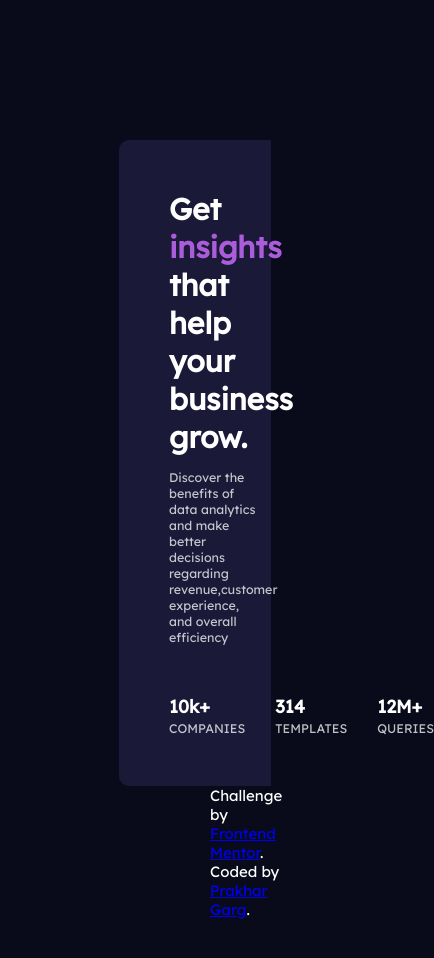
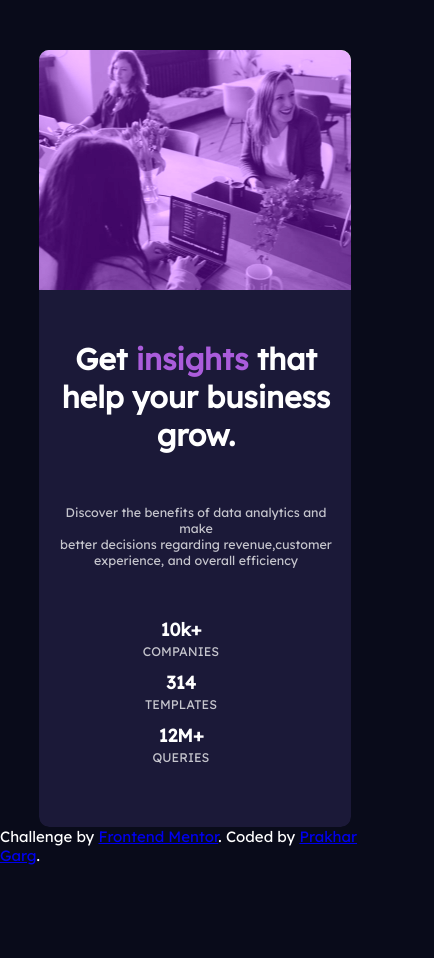
Before and after one commit to Prakhargarg-2010196/stats-preview-card, a plain HTML site: page index.html in a window 390 px wide. Shown: the whole page, 434 px wide, since content can reach past the window. After the commit the page ends 865 px from the top, so only its background shows below. Drawn offline with Linux system fonts and the light colour scheme.

Commit message:
Adding MOBILE compatible chages

```diff
--- a/index.html
+++ b/index.html
@@ -3,7 +3,6 @@
 	<head>
 		<meta charset="UTF-8" />
 		<meta name="viewport" content="width=device-width, initial-scale=1.0" />
-		<!-- displays site properly based on user's device -->
 
 		<link
 			rel="icon"
@@ -12,18 +11,21 @@
 			href="./images/favicon-32x32.png"
 		/>
 		<link rel="stylesheet" href="styles.css" />
-		<title>Frontend Mentor | Stats preview card component</title>
+		<title>Stats preview card component</title>
 	</head>
 	<body>
 		<div class="container">
+			<div class="card-image-mobile">
+				<div class="overlay-mobile"></div>
+			</div>
 			<div class="card-content">
 				<h1>
-					Get <em>insights</em> that help <br />
+					Get <em>insights</em> that help
 					your business grow.
 				</h1>
 				<p>
-					Discover the benefits of data analytics and make <br />better
-					decisions regarding revenue,customer<br />
+					Discover the benefits of data analytics and make <br> better
+					decisions regarding revenue,customer <br>
 					experience, and overall efficiency
 				</p>
 				<div class="stat-bar">
--- a/styles.css
+++ b/styles.css
@@ -6,7 +6,7 @@
 *::before {
 	padding: 0;
 	margin: 0;
-
+	overflow: hidden;
 	box-sizing: border-box;
 	font-family: "Lexend Deca", "Inter", "sans-serif";
 }
@@ -19,27 +19,25 @@ html {
 	background-color: hsl(233, 47%, 7%);
 	font-size: 15px;
 	color: #fff;
-    padding:50px;
+	overflow: hidden;
 
-    overflow: none;
 }
 .container {
-
 	border-radius: 10px;
 	display: flex;
 	flex-direction: row;
 	width: 80%;
-    padding-top:40px;
-    margin:0 auto;
+	padding-top:150px;
+	margin: 0 auto;
 }
 .card-content {
 	padding: 50px;
-    padding-right:10px;
+	padding-right: 10px;
 	background-color: hsl(244, 38%, 16%);
 	border-radius: inherit;
 	border-top-right-radius: 0;
 	border-bottom-right-radius: 0;
-    width:100%;
+	width: 100%;
 }
 .card-content h1 {
 	font-weight: 700;
@@ -52,28 +50,28 @@ html {
 }
 .card-image {
 	background: url(/images/image-header-desktop.jpg);
-	background-position: center center ;
+	background-position: center center;
 	background-size: cover;
 	width: 100%;
 	position: relative;
 	border-radius: inherit;
 	border-top-left-radius: 0;
 	border-bottom-left-radius: 0;
-    filter:contrast(150%);
+	filter: contrast(150%);
 }
-.card-image .overlay{
+.overlay {
 	position: absolute;
-    top:0;
+	top: 0;
 	bottom: 0;
 	right: 0;
-    left:0;
-    border-radius:inherit;
+	left: 0;
+	border-radius: inherit;
 	border-top-left-radius: 0;
 	border-bottom-left-radius: 0;
 	background-color: hsl(277, 64%, 61%);
-    opacity: .5;
+	opacity: 0.5;
+}
 
-}
 .stat-bar {
 	display: flex;
 	flex-direction: row;
@@ -95,6 +93,70 @@ html {
 	text-transform: uppercase;
 	font-size: smaller;
 }
-.attribution{
-    margin-left:110px;
+.attribution {
+	margin-left: 130px;
 }
+@media (max-width: 480px) {
+	.container {
+		border-radius: 10px;
+		display: flex;
+		flex-direction: column;
+		width: 80%;
+		padding-top: 50px;
+	}
+	.card-image-mobile {
+		background: url(/images/image-header-mobile.jpg);
+		background-position: center center;
+		background-size: cover;
+		padding: 120px;
+		position: relative;
+		border-radius: inherit;
+		border-bottom-left-radius: 0;
+		border-bottom-right-radius: 0;
+		filter: contrast(150%);
+	}
+	.card-image-mobile .overlay-mobile {
+		position: absolute;
+		top: 0;
+		bottom: 0;
+		right: 0;
+		left: 0;
+		border-radius: inherit;
+		border-top-left-radius: 0;
+		border-bottom-left-radius: 0;
+		background-color: hsl(277, 64%, 61%);
+		opacity: 0.5;
+	}
+	.card-image {
+		display: none;
+	}
+
+	.card-content {
+		background-color: hsl(244, 38%, 16%);
+		border-radius: inherit;
+		border-top-right-radius: 0;
+		border-top-left-radius: 0;
+		width: 100%;
+		text-align: center;
+		padding-left: 12px;
+	}
+	.card-content h1 {
+		font-weight: 700;
+	}
+	.card-content p {
+		margin: 50px 0 50px 0;
+		color: hsla(0, 0%, 100%, 0.75);
+		font-size: smaller;
+		display: block;
+	}
+	.stat-bar {
+		display: flex;
+		flex-direction: column;
+	}
+	.stat-bar .stat-bar-heading {
+		margin-bottom: 12px;
+	}
+	.attribution {
+		margin: 0 0;
+	}
+}
```
Lines whose indentation alone changed are shown as unchanged.
